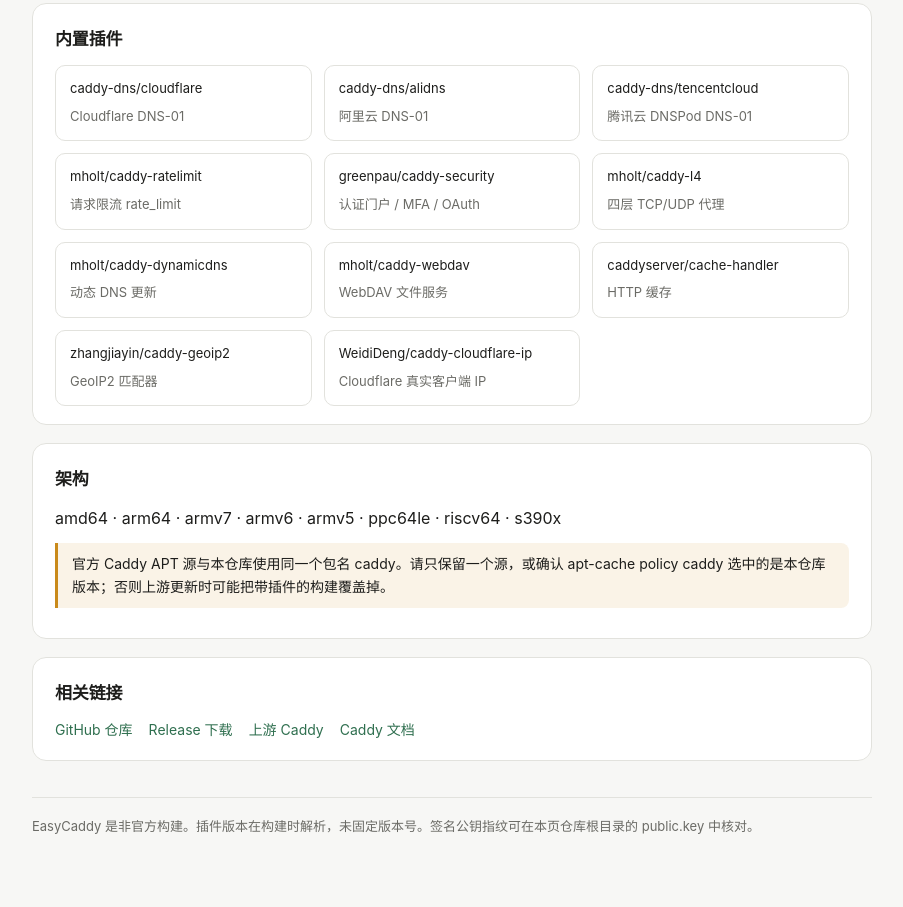
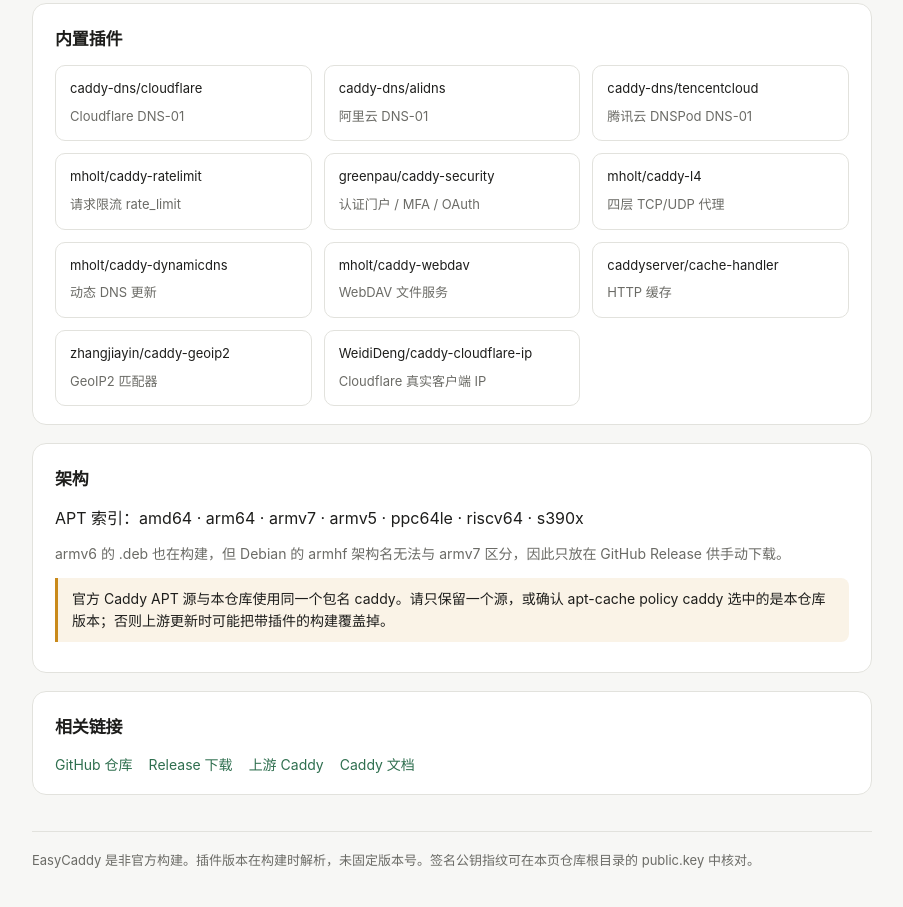
Before and after one commit to MinimaxFlora/EasyCaddy, a plain HTML site: page pages/index.html in a window 1280 px wide. Shown: the part 1045-1952 px from the top of the page, without its empty margins (188-1091 px from the left). Drawn offline with Linux system fonts and the light colour scheme.

Commit message:
Match upstream package version, add policy fixes and latest actions

```diff
--- a/pages/index.html
+++ b/pages/index.html
@@ -129,7 +129,8 @@ sudo apt install --reinstall caddy=@VERSION@</code></pre>
 
   <section class="card">
     <h2>架构</h2>
-    <p>amd64 · arm64 · armv7 · armv6 · armv5 · ppc64le · riscv64 · s390x</p>
+    <p>APT 索引：amd64 · arm64 · armv7 · armv5 · ppc64le · riscv64 · s390x</p>
+    <p class="muted">armv6 的 .deb 也在构建，但 Debian 的 <code>armhf</code> 架构名无法与 armv7 区分，因此只放在 GitHub Release 供手动下载。</p>
     <p class="warn">官方 Caddy APT 源与本仓库使用同一个包名 <code>caddy</code>。请只保留一个源，或确认 <code>apt-cache policy caddy</code> 选中的是本仓库版本；否则上游更新时可能把带插件的构建覆盖掉。</p>
   </section>
 
```
Also changed, not shown: 4 other files.
